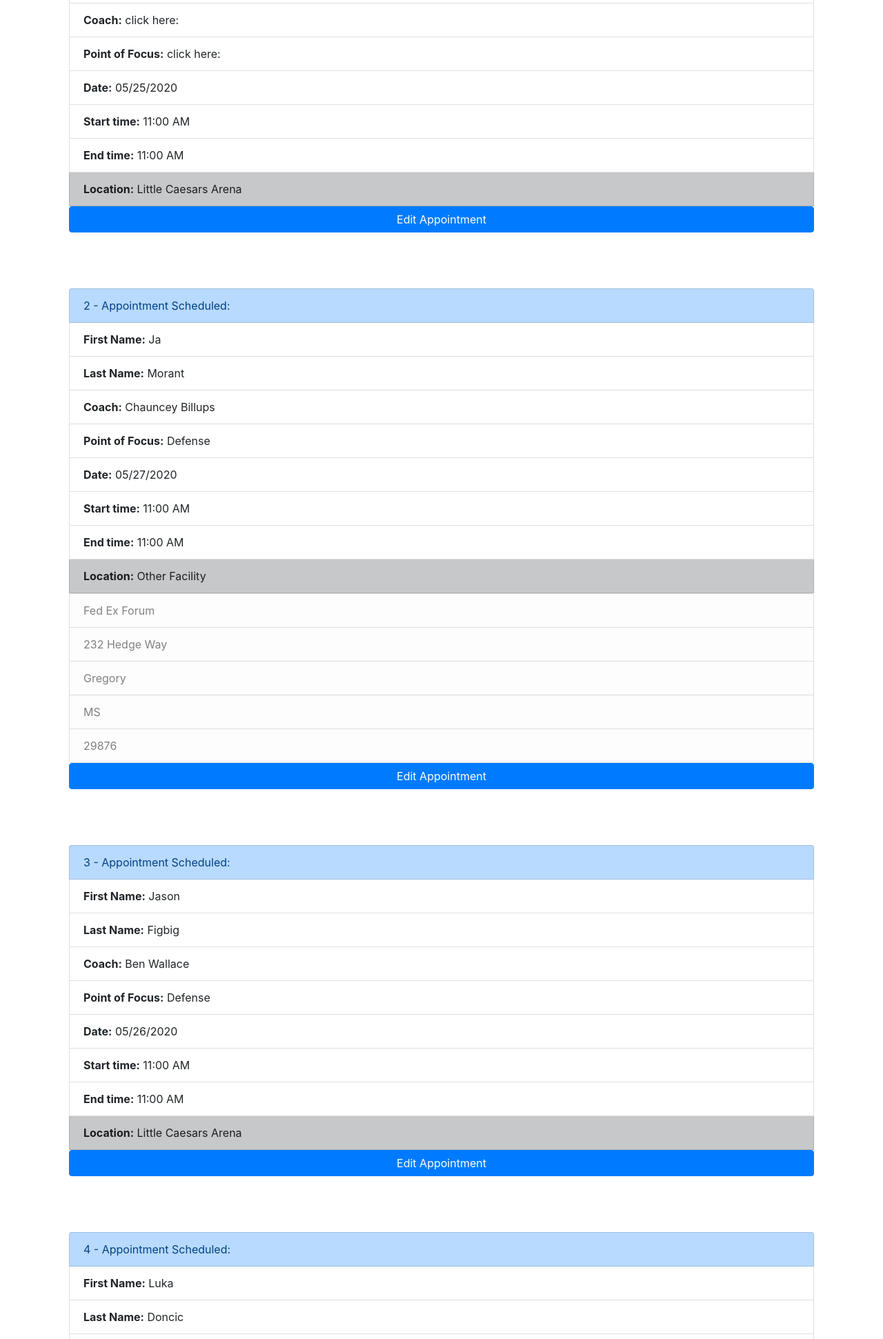
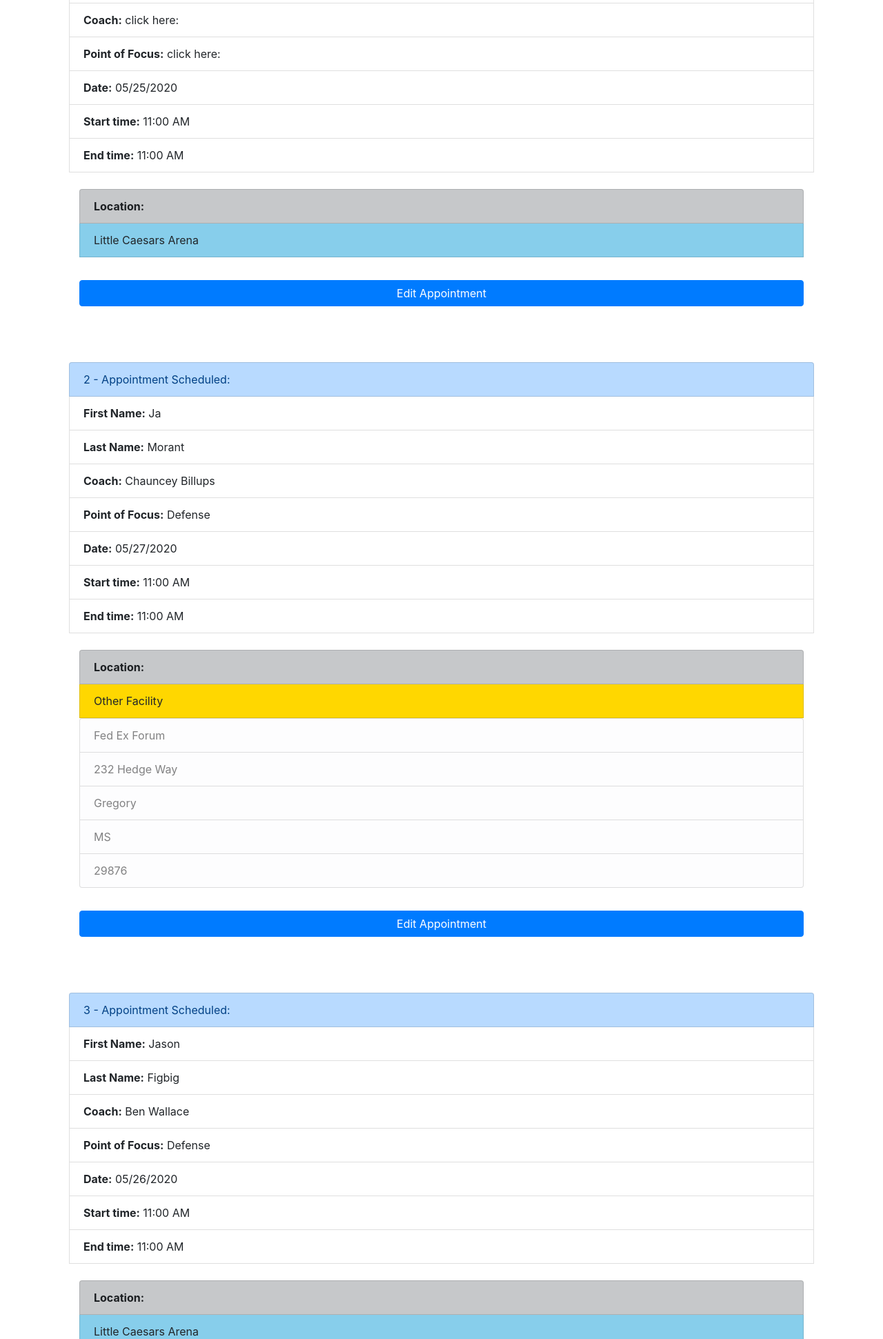
Before and after one commit to courthub74/Django-Basic-with-Time-Date, a Django app: page /schedules/ in a window 1280 px wide. Shown: the part 403-2344 px from the top of the page at 69% size. Run offline with Django 3.2, Linux system fonts and the light colour scheme; data comes from the database, SQL or seed files in the repository; both versions use the stored data as it was after the commit; some libraries are stand-ins or nearby versions.

Commit message:
Color Changes added

```diff
--- a/pages/templates/about.html
+++ b/pages/templates/about.html
@@ -35,7 +35,32 @@
 					<li class="list-group-item"><strong>Date:</strong> {{ times.date }}</li>
 					<li class="list-group-item"><strong>Start time:</strong> {{ times.start }}</li>
 					<li class="list-group-item"><strong>End time:</strong> {{ times.end }}</li>
-					<li class="list-group-item list-group-item-dark"><strong>Location:</strong> {{ times.location }}</li>
+					<br>
+
+					<div class="container">
+					<li class="list-group-item list-group-item-dark"><strong>Location:</strong></li>
+					<li class="list-group-item color"> {{ times.location }}</li>
+
+
+					<style type="text/css">
+						.goldy {
+							background-color: #FFD700;
+						}
+						.bluey {
+							background-color: #87CEEB;
+						}
+					</style>
+
+					<script type="text/javascript">
+						var colorElements = document.querySelectorAll('.color');
+						colorElements.forEach(element => {
+							if (element.innerHTML == " Other Facility") {
+								element.classList.add('goldy');
+							} else if (element.innerHTML == " Little Caesars Arena") {
+								element.classList.add('bluey');
+							}
+						});
+					</script>
 
 
 						<div id="facilblock">
@@ -51,6 +76,9 @@
 							<li class="list-group-item list-group-item-light go"> {{ times.zipcode }}</li>
 						</div>
 
+					</div>
+
+						<hr>
 
 						<!--I NEED BELOW TO HAPPEN FOR ALL TIMES IN ALL APPOINTMENTS-->
 
@@ -61,18 +89,17 @@
 						</style>
 
 						<script type="text/javascript">
-							var allElements = document.querySelectorAll('.go');
-							allElements.forEach(element => {
-								if (element.innerHTML == " None") {
-									element.classList.add('hidden');
+							var allElements = document.querySelectorAll('.go'); // make a constant variable called 'allElements' from each desired list item
+							allElements.forEach(element => {   // then declare that for each element of the constant variable do BELOW
+								if (element.innerHTML == " None") {  // if the element's innerHTML is "None"
+									element.classList.add('hidden');  // hide the element
 								}
 							});
-
-
 						</script>
 
-
+			       <div class="container">
 					<a href="{% url 'edit' times.id %}" class="btn btn-block btn-primary">Edit Appointment</a>
+					</div>
 					<br>
 					<hr>
 				</ul>
--- a/pages/views.py
+++ b/pages/views.py
@@ -59,6 +59,10 @@ def delete(request, list_id):
 		return redirect('schedules')
 
 
+#SEARCH
+
+
+
 #COMPLETE
 
 	#Here you retrieve whats on the appointments list and
```
Also changed, not shown: pages/templates/edit.html (+10 -2 lines), db.sqlite3.
